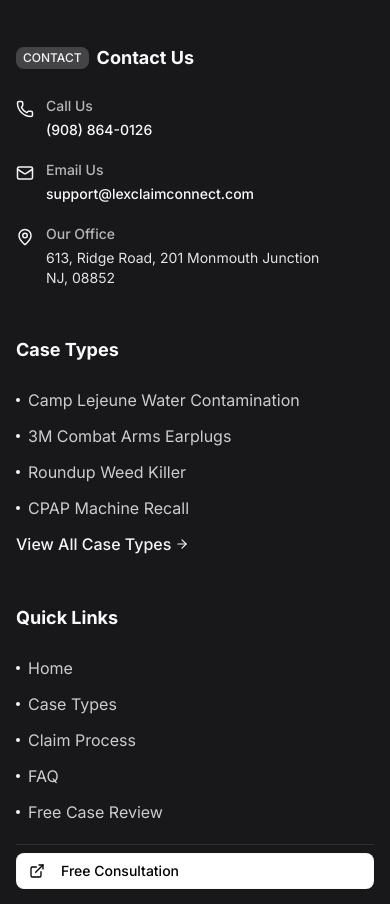
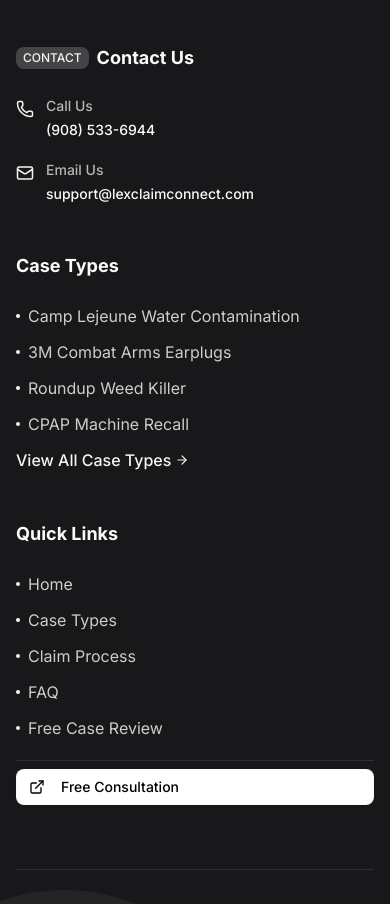
Before and after one commit to sulphurninja/equity-legal, a Next.js app: page /cases in a window 390 px wide. Shown: the part 9740-10644 px from the top of the page. Built offline with nearby package versions, Linux system fonts and the light colour scheme.

Commit message:
address and mobile number

```diff
--- a/src/app/accessibility/page.tsx
+++ b/src/app/accessibility/page.tsx
@@ -77,8 +77,8 @@
         <h2 className="text-2xl font-semibold mt-8 mb-4">Feedback</h2>
         <p>We welcome your feedback on the accessibility of Lex Claim Connect. Please let us know if you encounter accessibility barriers:</p>
         <p>Email: support@lexclaimconnect.com</p>
-        <p>Phone: (908) 864-0126</p>
-        <p>Address: 613, Ridge Road, 201 Monmouth Junction, NJ, 08852</p>
+        <p>Phone: (908) 533-6944</p>
+        {/* <p>Address: 613, Ridge Road, 201 Monmouth Junction, NJ, 08852</p> */}
         <p>We try to respond to feedback within 3 business days.</p>
 
         <h2 className="text-2xl font-semibold mt-8 mb-4">Ongoing Improvements</h2>
--- a/src/app/disclaimer/page.tsx
+++ b/src/app/disclaimer/page.tsx
@@ -48,8 +48,8 @@
         <h2 className="text-2xl font-semibold mt-8 mb-4">10. Contact Information</h2>
         <p>If you have any questions about this disclaimer, please contact us at:</p>
         <p>Email: support@lexclaimconnect.com</p>
-        <p>Phone: (908) 864-0126</p>
-        <p>Address: 613, Ridge Road, 201 Monmouth Junction, NJ, 08852</p>
+        <p>Phone: (908) 533-6944</p>
+        {/* <p>Address: 613, Ridge Road, 201 Monmouth Junction, NJ, 08852</p> */}
       </div>
     </div>
   );
--- a/src/components/Header.tsx
+++ b/src/components/Header.tsx
@@ -201,8 +201,8 @@
             </div>
             <div className="flex flex-col">
               <span className="text-xs opacity-80">Call for Free Consultation</span>
-              <a href="tel:8001234567" className="hover:text-accent transition">
-                (908) 864-0126
+              <a href="tel:9085336944" className="hover:text-accent transition">
+                (908) 533-6944
               </a>
             </div>
           </div>
--- a/src/components/sections/Footer.tsx
+++ b/src/components/sections/Footer.tsx
@@ -123,8 +123,8 @@
                 <Phone className="mr-3 mt-1 flex-shrink-0 text-accent group-hover:text-accent/80 transition-colors" size={18} />
                 <div>
                   <p className="font-medium text-sm text-primary-foreground/70 mb-1">Call Us</p>
-                  <a href="tel:9088640126" className="text-primary-foreground hover:text-accent transition-colors font-medium">
-                    (908) 864-0126
+                  <a href="tel:9085336944" className="text-primary-foreground hover:text-accent transition-colors font-medium">
+                    (908) 533-6944
                   </a>
                 </div>
               </div>
@@ -137,7 +137,7 @@
                   </a>
                 </div>
               </div>
-              <div className="flex items-start group">
+              {/* <div className="flex items-start group">
                 <MapPin className="mr-3 mt-1 flex-shrink-0 text-accent group-hover:text-accent/80 transition-colors" size={18} />
                 <div>
                   <p className="font-medium text-sm text-primary-foreground/70 mb-1">Our Office</p>
@@ -146,7 +146,7 @@
                   NJ, 08852
                   </address>
                 </div>
-              </div>
+              </div> */}
             </div>
           </div>
 
```
